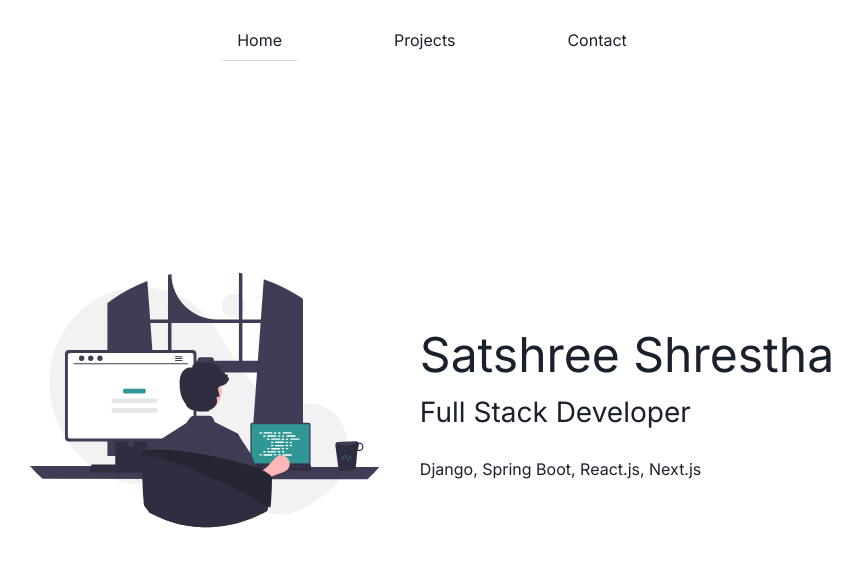
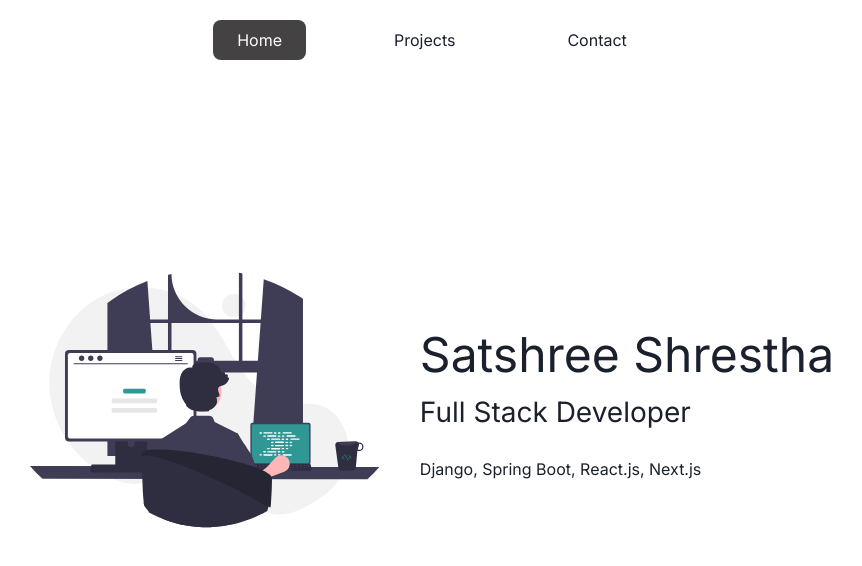
Before and after one commit to satshree/portfolio, a React (Vite) app: page / in a window 1280 px wide. Shown: the top 566 px of the page, without its empty margins (208-1070 px from the left). Built offline with nearby package versions, Linux system fonts and the light colour scheme.

Commit message:
updated navbar

```diff
--- a/src/components/NavBar/navbar.module.css
+++ b/src/components/NavBar/navbar.module.css
@@ -11,12 +11,13 @@
 .nav {
   text-decoration: none;
 
-  padding: 0.5rem 1rem;
-  margin-left: 2.5rem;
-  margin-right: 2.5rem;
+  padding: 0.5rem 1.5rem;
+  margin-left: 2rem;
+  margin-right: 2rem;
 
-  border-bottom-left-radius: 3px;
-  border-bottom-right-radius: 3px;
+  border-radius: 8px;
+
+  transition: all 0.1s ease-in-out;
 }
 
 .nav:first-child {
@@ -29,8 +30,12 @@
 
 .nav:hover {
   cursor: pointer;
+  color: black;
+  background-color: #e4e4e4;
 }
 
-.active {
-  border-bottom: 1px solid #dad9d9;
+.active,
+.active:hover {
+  color: white;
+  background-color: #444242;
 }
```
